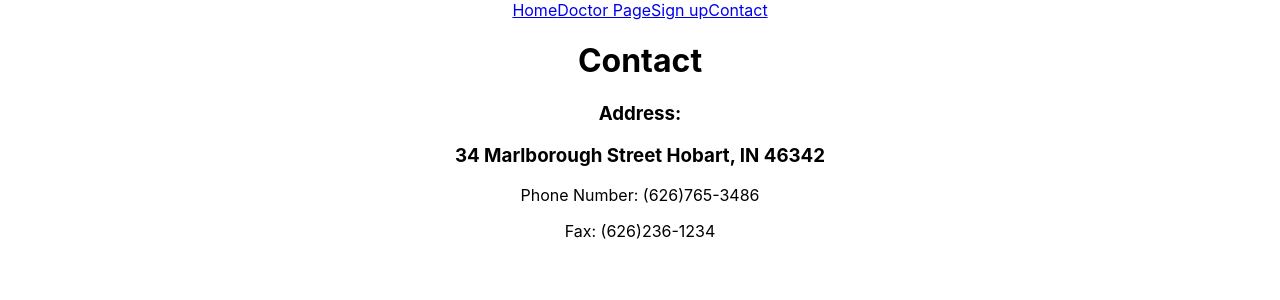
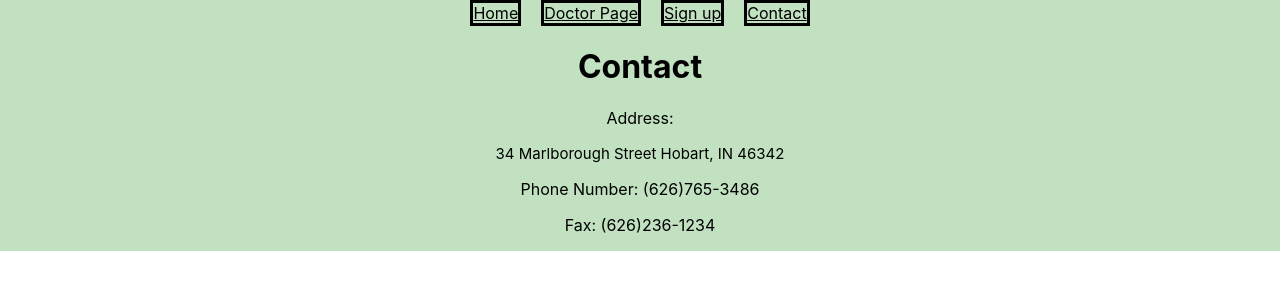
Before and after one commit to liebapil/Doctors-Office-SignUp, a React (Create React App) app in the folder back-end/c/front-end/doctors-office/: page /contact in a window 1280 px wide. Shown: the top 300 px of the page. Built offline with nearby package versions, Linux system fonts and the light colour scheme.

Commit message:
css for doctor done

```diff
--- a/back-end/c/front-end/doctors-office/src/App.css
+++ b/back-end/c/front-end/doctors-office/src/App.css
@@ -3,6 +3,11 @@
 
 .App {
   text-align: center;
+  background-color: #C1E1C1;
+  display: flex;
+  flex-direction: column;
+  position: relative;
+  justify-content: space-between;
 }
 
 .doctor{
@@ -18,9 +23,36 @@
 .doctor img{
   height: 300px;
   width: 300px;
+  object-fit: cover;
 
 }
 .doctor .explantion{
   font-size: 15px;
   font-family: 'Fira Sans', sans-serif;
 }
+
+
+form{
+  display: flex;
+  flex-direction: column;
+  position: relative;
+  justify-content: center;
+  gap: 20px;
+  max-width: 200px;
+  text-align: center;
+}
+
+.address{
+  font-size: 15px;
+}
+
+.bar{
+  display: flex;
+  justify-content: center;
+  align-items: center;
+  gap: 20px;
+}
+.link{
+  color:black;
+  border: 3px solid black;
+}
--- a/back-end/c/front-end/doctors-office/src/components/Form.jsx
+++ b/back-end/c/front-end/doctors-office/src/components/Form.jsx
@@ -51,7 +51,7 @@ export default function Form() {
 
 
     return (
-        <div>
+        <div className='form'>
             <form onSubmit={handleSubmit}>
                 <label htmlFor="firstName">First Name: </label>
                 <input name='firstName' onChange={handleFirstName} type='text' placeholder='First Name' value={firstName}/>
--- a/back-end/c/front-end/doctors-office/src/components/Nav.jsx
+++ b/back-end/c/front-end/doctors-office/src/components/Nav.jsx
@@ -4,10 +4,10 @@ import { Link } from 'react-router-dom'
 export default function Nav() {
     return (
         <div className='bar'>
-            <Link to='/'>Home</Link>
-            <Link to='/doctor'>Doctor Page</Link>
-            <Link to='/patient'>Sign up</Link>
-            <Link to='/contact'>Contact</Link>
+            <Link to='/' className='link'>Home</Link>
+            <Link to='/doctor' className='link'>Doctor Page</Link>
+            <Link to='/patient' className='link'>Sign up</Link>
+            <Link to='/contact' className='link'>Contact</Link>
         </div>
     )
 }
--- a/back-end/c/front-end/doctors-office/src/routes/Contact.jsx
+++ b/back-end/c/front-end/doctors-office/src/routes/Contact.jsx
@@ -4,9 +4,8 @@ export default function Contact() {
     return (
         <div>
             <h1>Contact</h1>
-            <h3>Address:
-                <p className='address'>34 Marlborough Street Hobart, IN 46342  </p>
-            </h3>
+            <p>Address:</p>
+            <p className='address'>34 Marlborough Street Hobart, IN 46342  </p>
             <p className='phone-number'>Phone Number: (626)765-3486</p>
             <p>Fax: (626)236-1234</p>
         </div>
```
